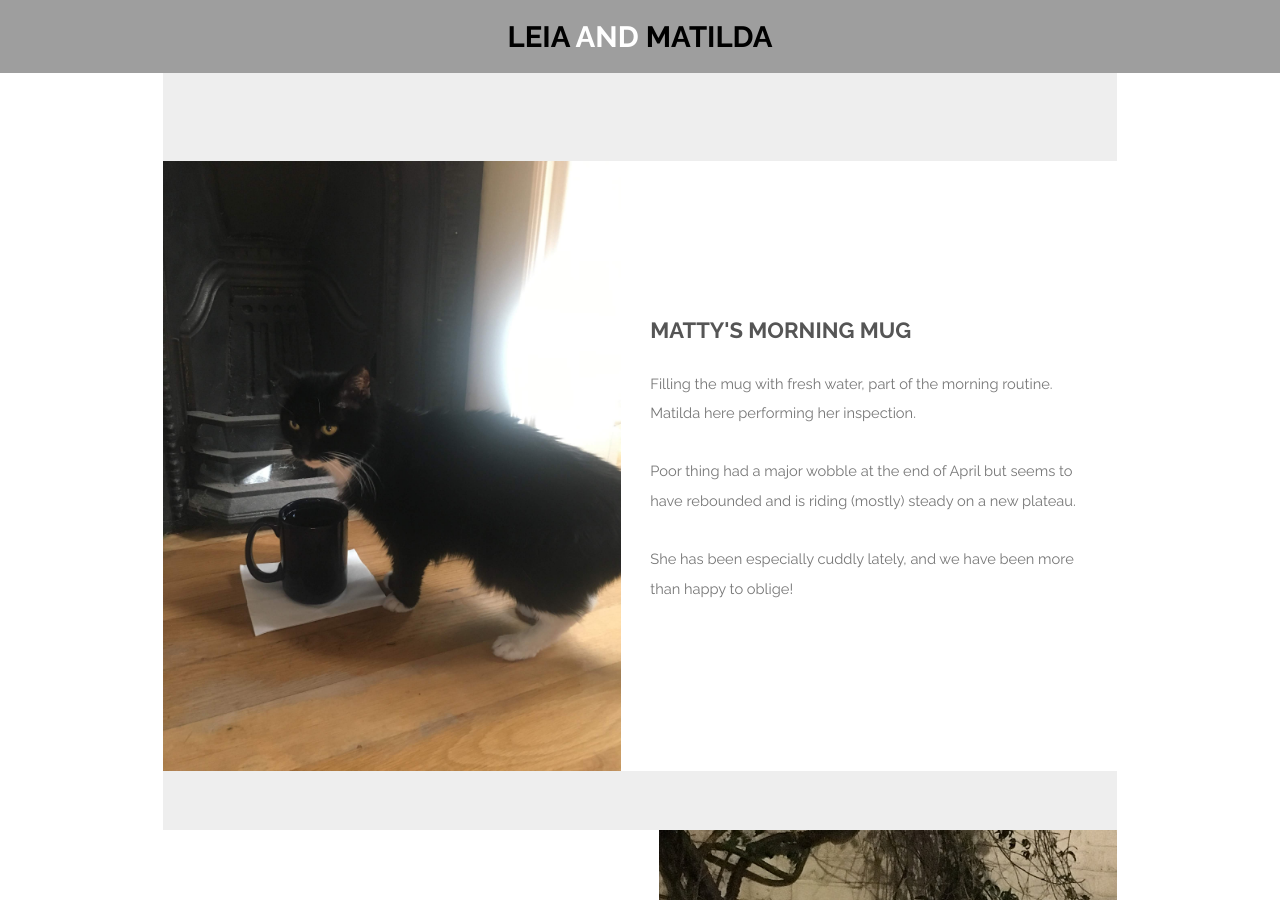
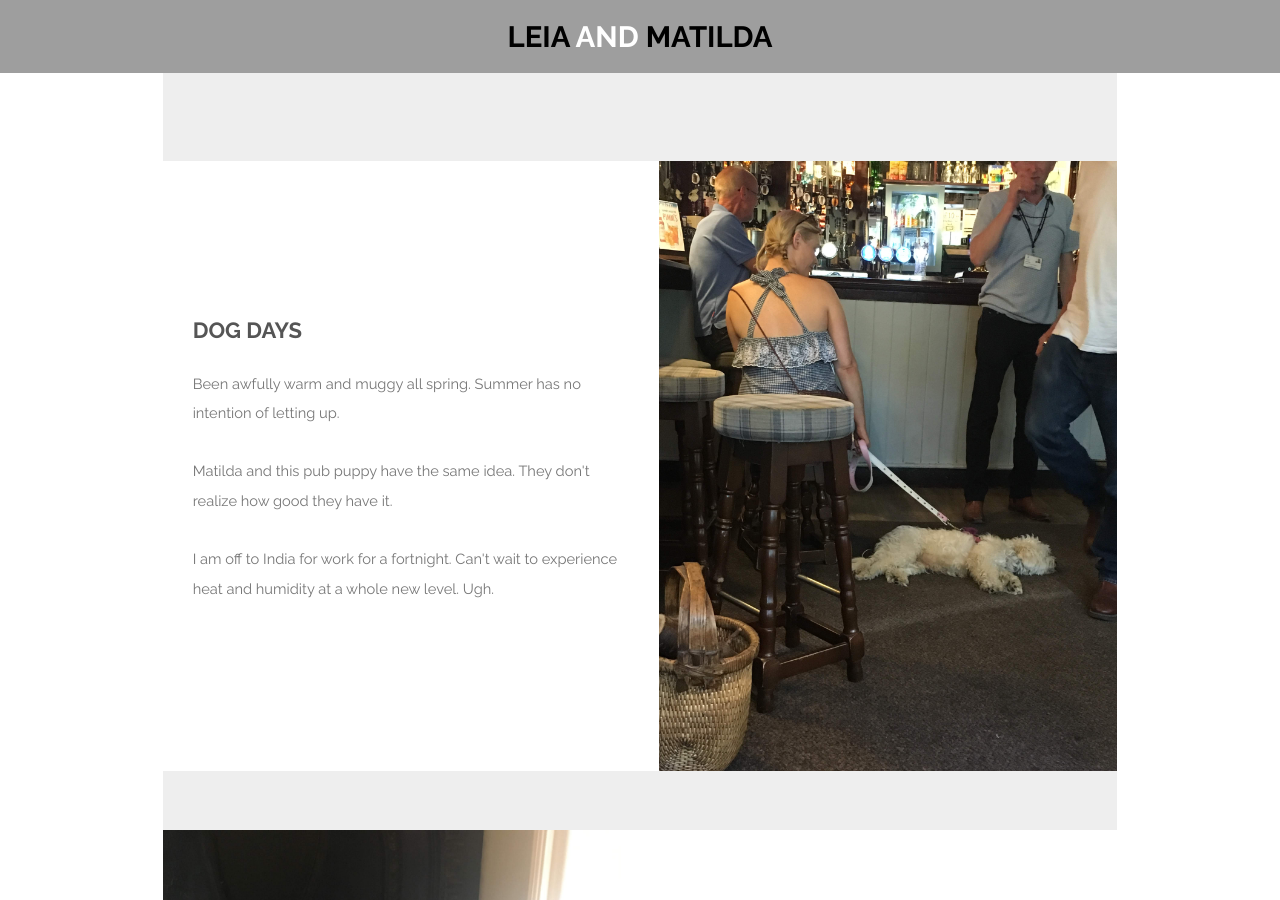
Before and after one commit to jaypalexa/leia-and-matilda, a Jekyll site: the page built from index.md, in a window 1280 px wide and 900 px high. Built offline with Jekyll 4.4.1, drawn with Linux system fonts in a browser that asks for light colours.

Commit message:
'Dog Days' post.

```diff
--- a/index.md
+++ b/index.md
@@ -6,6 +6,15 @@ description: A photo essay by Leia and Matilda
 ---
 <section id="one" class="wrapper style1">
   <div class="inner">
+    <article class="feature right">
+      <span class="image"><a href="{{ site.url }}{{ site.baseurl }}/assets/images/20180627_victoria_pub_puppy.jpg"><img src="{{ site.url }}{{ site.baseurl }}/assets/images/20180627_victoria_pub_puppy.jpg" /></a></span>
+      <div class="content">
+        <h2>Dog Days</h2>
+        <p>Been awfully warm and muggy all spring.  Summer has no intention of letting up.</p>
+        <p>Matilda and this pub puppy have the same idea.  They don't realize how good they have it.</p>
+        <p>I am off to India for work for a fortnight.  Can't wait to experience heat and humidity at a whole new level.  Ugh.</p>
+      </div>
+    </article>
     <article class="feature left">
       <span class="image"><a href="{{ site.url }}{{ site.baseurl }}/assets/images/20180511_0853_matilda.jpg"><img src="{{ site.url }}{{ site.baseurl }}/assets/images/20180511_0853_matilda.jpg" /></a></span>
       <div class="content">
```
Also changed, not shown: assets/images/20180626_1937_matilda.jpg (added), assets/images/20180627_victoria_pub_puppy.jpg (added), assets/images/20180701_dog_days.jpg (added).
